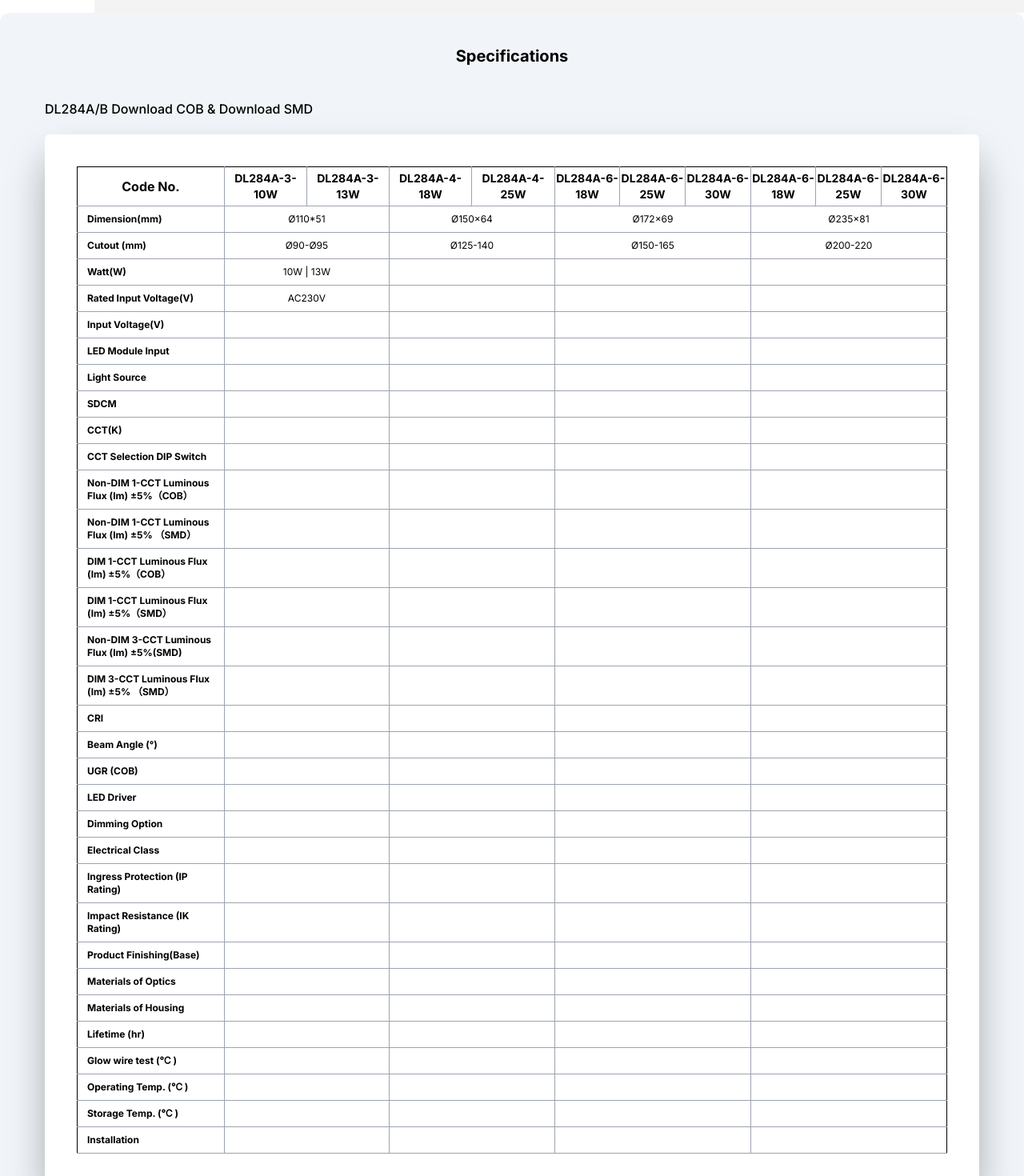
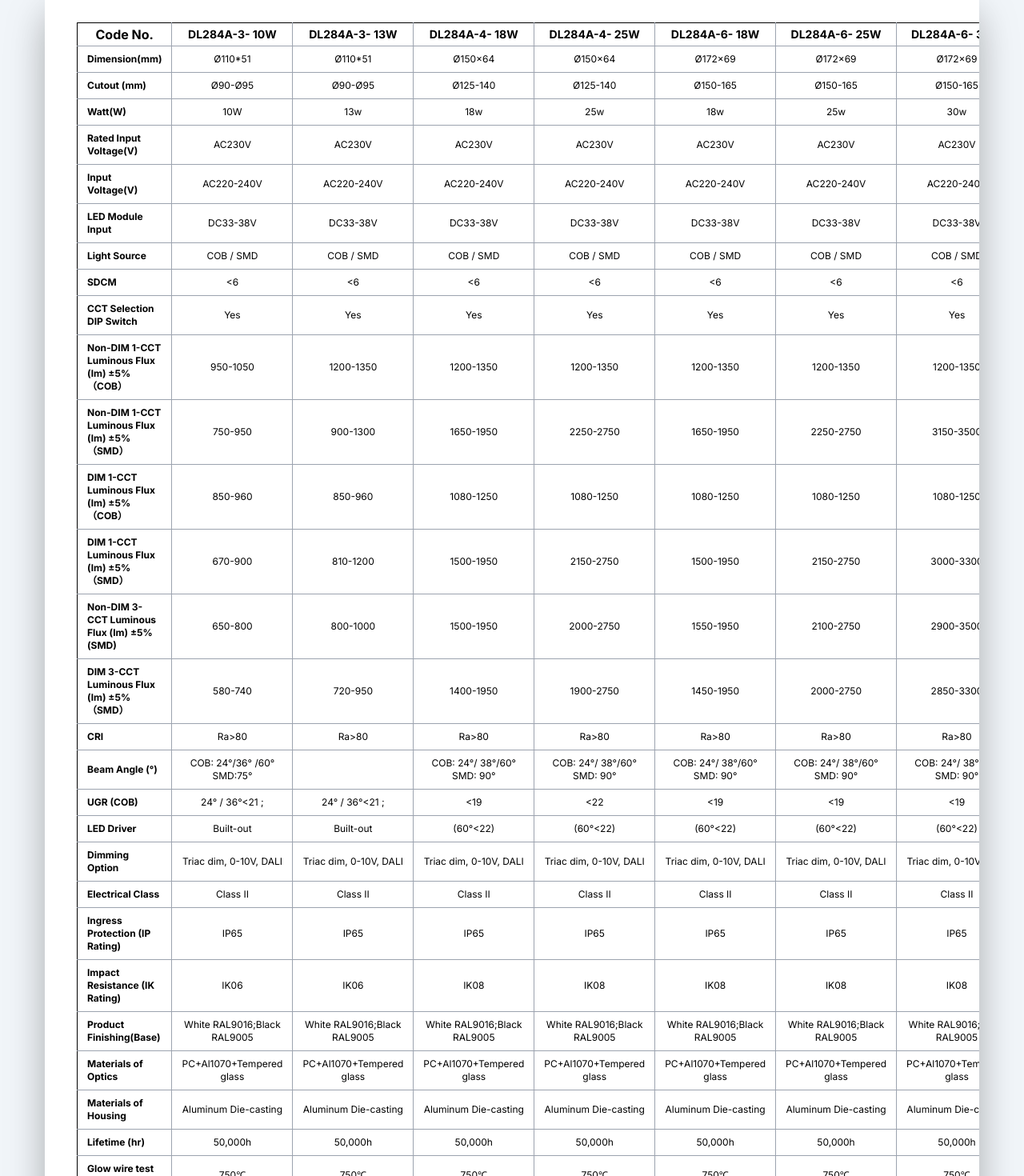
Before and after one commit to muthamizhyadav/auras-front, a React (Vite) app: page /products/indoorlights in a window 1280 px wide. Shown: the part 940-2410 px from the top of the page at 80% size. Built offline with nearby package versions, Linux system fonts and the light colour scheme.

Commit message:
indoor lights

```diff
--- a/src/components/Products/Indoorlights.jsx
+++ b/src/components/Products/Indoorlights.jsx
@@ -18,123 +18,438 @@ import overview from "../../assets/indoor light.png";
 import overview1 from "../../assets/overview (2).jpeg";
 
 const Indoorlights = () => {
-  React.useEffect(() => {
-    window.scrollTo(0, 0);
-  }, []);
+  // React.useEffect(() => {
+  //   window.scrollTo(0, 0);
+  // }, []);
   const Specification = [
     {
       title: "",
       name: "Dimension(mm)",
       spec1: "Ø110*51",
-      spec2: "Ø150x64",
-      spec3: "Ø172x69",
-      spec4:"Ø235x81"
+      spec2:"Ø110*51",
+      spec3: "Ø150x64",
+      spec4:"Ø150x64",
+      spec5: "Ø172x69",
+      spec6:"Ø172x69",
+      spec7:"Ø172x69",
+      spec8:"Ø235x81",
+      spec9:"Ø235x81",
+      spec10:"Ø235x81",
     },
     {
       title: "",
       name: "Cutout (mm)",
       spec1: "Ø90-Ø95",
-      spec2: "Ø125-140",
-      spec3: "Ø150-165",
-      spec4:"Ø200-220"
+      spec2:"Ø90-Ø95",
+      spec3: "Ø125-140",
+      spec4:"Ø125-140",
+      spec5: "Ø150-165",
+      spec6:"Ø150-165",
+      spec7:"Ø150-165",
+      spec8:"Ø200-220",
+      spec9:"Ø200-22",
+      spec10:"Ø200-22",
     },
     {
       title: "",
       name: "Watt(W)",
-      spec1: "10W | 13W",
-      spec2: "",
-      spec3: "",
-      spec4:""
+      spec1: "10W",
+      spec2:"13w",
+      spec3:"18w",
+      spec4:"25w",
+      spec5:"18w",
+      spec6:"25w",
+      spec7:"30w",
+      spec8:"18w",
+      spec9:"25w",
+      spec10:"35w",
     },
     {
       title: "",
       name: "Rated Input Voltage(V)",
       spec1: "AC230V",
-      spec2: "",
-      spec3: "",
-      spec4:""
+      spec2: "AC230V",
+      spec3: "AC230V",
+      spec4:"AC230V",
+      spec5:"AC230V",
+      spec6:"AC230V",
+      spec7:"AC230V",
+      spec8:"AC230V",
+      spec9:"AC230V",
+      spec10:"AC230V",
+
     },
 
-    { title: "", name: "Input Voltage(V)",  },
+    {
+      title: "",
+      name: "Input Voltage(V)",
+      spec1:"AC220-240V",
+      spec2: "AC220-240V",
+      spec3: "AC220-240V",
+      spec4:"AC220-240V",
+      spec5:"AC220-240V",
+      spec6:"AC220-240V",
+      spec7:"AC220-240V",
+      spec8:"AC220-240V",
+      spec9:"AC220-240V",
+      spec10:"AC220-240V",
+    },
     {
       title: "",
       name: "LED Module Input",
+      spec1:"DC33-38V",
+      spec2: "DC33-38V",
+      spec3: "DC33-38V",
+      spec4:"DC33-38V",
+      spec5:"DC33-38V",
+      spec6:"DC33-38V",
+      spec7:"DC33-38V",
+      spec8:"DC33-38V",
+      spec9:"DC33-38V",
+      spec10:"DC33-38V",
     },
-    { title: "", name: "Light Source", },
+    {
+      title: "",
+      name: "Light Source",
+      spec1:"COB / SMD",
+      spec2: "COB / SMD",
+      spec3: "COB / SMD",
+      spec4:"COB / SMD",
+      spec5:"COB / SMD",
+      spec6:"COB / SMD",
+      spec7:"COB / SMD",
+      spec8:"COB / SMD",
+      spec9:"COB / SMD",
+      spec10:"COB / SMD",
+    },
 
-    { name: "SDCM", },
+    {
+      name: "SDCM",
+      spec1:"<6",
+      spec2: "<6",
+      spec3: "<6",
+      spec4:"<6",
+      spec5:"<6",
+      spec6:"<6",
+      spec7:"<6",
+      spec8:"<6",
+      spec9:"<6",
+      spec10:"<6",
+    },
 
-    { name: "CCT(K)",},
+    // {
+    //   name: "CCT(K)",
+    //   spec1:"COB:1-CCT: 2700K/3000K/4000K/5000K",
+    //   spec2: "COB:1-CCT: 2700K/3000K/4000K/5000K",
+    //   spec3: "COB:1-CCT: 2700K/3000K/4000K/5000K",
+    //   spec4:"COB:1-CCT: 2700K/3000K/4000K/5000K",
+    //   spec5:"COB:1-CCT: 2700K/3000K/4000K/5000K",
+    //   spec6:"COB:1-CCT: 2700K/3000K/4000K/5000K",
+    //   spec7:"COB:1-CCT: 2700K/3000K/4000K/5000K",
+    //   spec8:"COB:1-CCT: 2700K/3000K/4000K/5000K",
+    //   spec9:"COB:1-CCT: 2700K/3000K/4000K/5000K",
+    //   spec10:"COB:1-CCT: 2700K/3000K/4000K/5000K",
+    // },
 
     {
       name: "CCT Selection DIP Switch",
+      spec1:"Yes",
+      spec2: "Yes",
+      spec3: "Yes",
+      spec4:"Yes",
+      spec5:"Yes",
+      spec6:"Yes",
+      spec7:"Yes",
+      spec8:"Yes",
+      spec9:"Yes",
+      spec10:"Yes",
     },
     {
       name:"Non-DIM 1-CCT Luminous Flux (lm) ±5%（COB）",
+      spec1:"950-1050",
+      spec2:"950-1050",
+      spec2: "1200-1350",
+      spec3: "1200-1350",
+      spec4:"1200-1350",
+      spec5:"1200-1350",
+      spec6:"1200-1350",
+      spec7:"1200-1350",
+      spec8:"1200-1350",
+      spec9:"1200-1350",
+      spec10:"1200-1350",
     },
     {
       name:"Non-DIM 1-CCT Luminous Flux (lm) ±5% （SMD）",
+      spec1:"750-950",
+      spec2:"900-1300",
+      spec3:"1650-1950",
+      spec4:"2250-2750",
+      spec5:"1650-1950",
+      spec6:"2250-2750",
+      spec7:"3150-3500",
+      spec8:"1650-1950",
+      spec9:"2250-2750",
+      spec10:"3150-3850",
     },
 
     {
       name:"DIM 1-CCT Luminous Flux (lm) ±5%（COB）",
+      spec1:"850-960",
+      spec2:"850-960",
+      spec3:"1080-1250",
+      spec4:"1080-1250",
+      spec5:"1080-1250",
+      spec6:"1080-1250",
+      spec7:"1080-1250",
+      spec8:"1080-1250",
+      spec9:"1080-1250",
+      spec10:"1080-1250",
     },
     {
       name:"DIM 1-CCT Luminous Flux (lm) ±5%（SMD）",
+      spec1:"670-900",
+      spec2:"810-1200",
+      spec3:"1500-1950",
+      spec4:"2150-2750",
+      spec5:"1500-1950",
+      spec6:"2150-2750",
+      spec7:"3000-3300",
+      spec8:"1500-1950",
+      spec9:"2150-2750",
+      spec10:"3000-3650",
     },
     {
       name:"Non-DIM 3-CCT Luminous Flux (lm) ±5%(SMD)",
+      spec1:"650-800",
+      spec2:"800-1000",
+      spec3:"1500-1950",
+      spec4:"2000-2750",
+      spec5:"1550-1950",
+      spec6:"2100-2750",
+      spec7:"2900-3500",
+      spec8:"1650-1950",
+      spec9:"2250-2750",
+      spec10:"3150-3850",
     },
     {
       name:"DIM 3-CCT Luminous Flux (lm) ±5% （SMD）",
+      spec1:"580-740",
+      spec2:"720-950",
+      spec3:"1400-1950",
+      spec4:"1900-2750",
+      spec5:"1450-1950",
+      spec6:"2000-2750",
+      spec7:"2850-3300",
+      spec8:"1500-1950",
+      spec9:"2150-2750",
+      spec10:"3000-3650",
     },
     {
       name:"CRI",
+      spec1:"Ra>80",
+      spec2:"Ra>80",
+      spec3:"Ra>80",
+      spec4:"Ra>80",
+      spec5:"Ra>80",
+      spec6:"Ra>80",
+      spec7:"Ra>80",
+      spec8:"Ra>80",
+      spec9:"Ra>80",
+      spec10:"Ra>80",
     },
     {
       name:"Beam Angle (°)",
+      spec1:"COB: 24°/36° /60° SMD:75°",
+      spec3:"COB: 24°/ 38°/60°    SMD: 90°",
+      spec4:"COB: 24°/ 38°/60°    SMD: 90°",
+      spec5:"COB: 24°/ 38°/60°    SMD: 90°",
+      spec6:"COB: 24°/ 38°/60°    SMD: 90°",
+      spec7:"COB: 24°/ 38°/60°    SMD: 90°",
+      spec8:"COB: 24°/ 38°/60°    SMD: 90°",
+      spec9:"COB: 24°/ 38°/60°    SMD: 90°",
+      spec10:"COB: 24°/ 38°/60°    SMD: 90°",
     },
     {
       name:"UGR (COB)",
+      spec1:"24° / 36°<21 ;",
+      spec2:"24° / 36°<21 ;",
+      spec3:"<19",
+      spec4:"<22",
+      spec5:"<19",
+      spec6:"<19",
+      spec7:"<19",
+      spec8:"<19",
+      spec10:"<19",
     },
     {
       name:"LED Driver",
+      spec1:"Built-out",
+      spec2:"Built-out",
+      spec3:"	(60°<22)",
+      spec4:"(60°<22)",
+      spec5:"(60°<22)",
+      spec6:"(60°<22)",
+      spec7:"(60°<22)",
+      spec8:"(60°<22)",
+      spec9:"(60°<22)",
+      spec10:"(60°<22)",
     },
     {
       name:"Dimming  Option",
+      spec1:"Triac dim, 0-10V, DALI",
+      spec2:"Triac dim, 0-10V, DALI",
+      spec3:"	Triac dim, 0-10V, DALI",
+      spec4:"Triac dim, 0-10V, DALI",
+      spec5:"Triac dim, 0-10V, DALI",
+      spec6:"Triac dim, 0-10V, DALI",
+      spec7:"Triac dim, 0-10V, DALI",
+      spec8:"Triac dim, 0-10V, DALI",
+      spec9:"Triac dim, 0-10V, DALI",
+      spec10:"Triac dim, 0-10V, DALI",
+
     },
     {
       name:"Electrical Class",
+      spec1:"Class II",
+      spec2:"Class II",
+      spec3:"	Class II",
+      spec4:"Class II",
+      spec5:"Class II",
+      spec6:"Class II",
+      spec7:"Class II",
+      spec8:"Class II",
+      spec9:"Class II",
+      spec10:"Class II",
     },
     {
       name:"Ingress Protection (IP Rating)",
+      spec1:"IP65",
+      spec2:"IP65",
+      spec3:"	IP65",
+      spec4:"IP65",
+      spec5:"IP65",
+      spec6:"IP65",
+      spec7:"IP65",
+      spec8:"IP65",
+      spec9:"IP65",
+      spec10:"IP65",
     },
     {
       name:"Impact Resistance (IK Rating)",
+      spec1:"IK06",
+      spec2:"IK06",
+      spec3:"IK08",
+      spec4:"IK08",
+      spec5:"IK08",
+      spec6:"IK08",
+      spec7:"IK08",
+      spec8:"IK08",
+      spec9:"IK08",
+      spec10:"IK08",
     },
     {
       name:"Product Finishing(Base)",
+      spec1:"White  RAL9016;Black RAL9005",
+      spec2:"White  RAL9016;Black RAL9005",
+      spec3:"White  RAL9016;Black RAL9005",
+      spec4:"White  RAL9016;Black RAL9005",
+      spec5:"White  RAL9016;Black RAL9005",
+      spec6:"White  RAL9016;Black RAL9005",
+      spec7:"White  RAL9016;Black RAL9005",
+      spec8:"White  RAL9016;Black RAL9005",
+      spec9:"White  RAL9016;Black RAL9005",
+      spec10:"White  RAL9016;Black RAL9005",
     },
     {
       name:"Materials of Optics",
+      spec1:"PC+Al1070+Tempered glass",
+      spec2:"PC+Al1070+Tempered glass",
+      spec3:"PC+Al1070+Tempered glass",
+      spec4:"PC+Al1070+Tempered glass",
+      spec5:"PC+Al1070+Tempered glass",
+      spec6:"PC+Al1070+Tempered glass",
+      spec7:"PC+Al1070+Tempered glass",
+      spec8:"PC+Al1070+Tempered glass",
+      spec9:"PC+Al1070+Tempered glass",
+      spec10:"PC+Al1070+Tempered glass",
     },
     {
       name:"Materials of Housing",
+      spec1:"Aluminum Die-casting",
+      spec2:"Aluminum Die-casting",
+      spec3:"Aluminum Die-casting",
+      spec4:"Aluminum Die-casting",
+      spec5:"Aluminum Die-casting",
+      spec6:"Aluminum Die-casting",
+      spec7:"Aluminum Die-casting",
+      spec8:"Aluminum Die-casting",
+      spec9:"Aluminum Die-casting",
+      spec10:"Aluminum Die-casting",
     },
     {
       name:"Lifetime (hr)",
+      spec1:"50,000h",
+      spec2:"50,000h",
+      spec3:"50,000h",
+      spec4:"50,000h",
+      spec5:"50,000h",
+      spec6:"50,000h",
+      spec7:"50,000h",
+      spec8:"50,000h",
+      spec9:"50,000h",
+      spec10:"50,000h",
     },
     {
       name:"Glow wire test (℃ )",
+      spec1:"750℃",
+      spec2:"750℃",
+      spec3:"750℃",
+      spec4:"750℃",
+      spec5:"750℃",
+      spec6:"750℃",
+      spec7:"750℃",
+      spec8:"750℃",
+      spec9:"750℃",
+      spec10:"750℃",
     },
     {
       name:"Operating Temp. (℃ )",
+      spec1:"-20℃ ~45℃",
+      spec2:"-20℃ ~45℃",
+      spec3:"-20℃ ~45℃",
+      spec4:"-20℃ ~45℃",
+      spec5:"-20℃ ~45℃",
+      spec6:"-20℃ ~45℃",
+      spec7:"-20℃ ~45℃",
+      spec8:"-20℃ ~45℃",
+      spec9:"-20℃ ~45℃",
+      spec10:"-20℃ ~45℃",
     },
     {
       name:"Storage Temp. (℃ )",
+      spec1:"-20℃ ~65℃",
+      spec2:"-20℃ ~65℃",
+      spec3:"-20℃ ~65℃",
+      spec4:"-20℃ ~65℃",
+      spec5:"-20℃ ~65℃",
+      spec6:"-20℃ ~65℃",
+      spec7:"-20℃ ~65℃",
+      spec8:"-20℃ ~65℃",
+      spec9:"-20℃ ~65℃",
+      spec10:"-20℃ ~65℃",
     },
     {
       name:"Installation",
+      spec1:"Recessed",
+      spec2:"Recessed",
+      spec3:"Recessed",
+      spec4:"Recessed",
+      spec5:"Recessed",
+      spec6:"Recessed",
+      spec7:"Recessed",
+      spec8:"Recessed",
+      spec9:"Recessed",
+      spec10:"Recessed",
     },
   ];
 
@@ -144,13 +459,13 @@ const Indoorlights = () => {
     },
     rows: {
       style: {
-        minHeight: "25px", // override the row height
+        minHeight: "25px",
         minWidth: "800px",
       },
     },
     headCells: {
       style: {
-        paddingLeft: "8px", // override the cell padding for head cells
+        paddingLeft: "8px",
         paddingRight: "8px",
         backgroundColor: "",
         color: "#fff",
@@ -158,7 +473,7 @@ const Indoorlights = () => {
     },
     cells: {
       style: {
-        paddingLeft: "8px", // override the cell padding for data cells
+        paddingLeft: "8px",
         paddingRight: "8px",
         paddingTop: "10px",
         width: "10px",
@@ -168,266 +483,6 @@ const Indoorlights = () => {
     },
   };
 
-  // const Specification = [
-  //   {
-  //     name:"DL284A-3-10W",
-  //     watt: "10w",
-  //     size: "Ø110*51",
-  //     cutout: "Ø90-Ø95",
-  //     lumen: "1050lm",
-  //     nw: "0.34",
-  //     qty: "30pcs",
-  //   },
-  //   {
-  //     name: "DL284A-3-13W",
-  //     watt: "13w",
-  //     cutout: "Ø90-Ø95",
-  //     size: "Ø110*51",
-  //     lumen: "1350lm",
-  //     nw: "0.34",
-  //     qty: "30pcs",
-  //   },
-  //   {
-  //     name: "DL284A-4-18W",
-  //     watt: "18w",
-  //     size: "Ø150*64/Ø145*82",
-  //     cutout: "Ø125-140/Ø125-135",
-  //     lumen: "1950lm",
-  //     nw: "0.62/0.72",
-  //     qty: "12pcs",
-  //   },
-  //   {
-  //     name: "DL284A-4-25W",
-  //     watt: "25w",
-  //     cutout: "Ø125-140/Ø125-135",
-  //     size: "Ø150*64/Ø145*82",
-  //     lumen: "2750lm",
-  //     nw: "0.62/0.72",
-  //     qty: "12pcs",
-  //   },
-  //   {
-  //     name: "DL284A-6-18W",
-  //     watt: "18w",
-  //     size: "Ø172*69/Ø172*69",
-  //     cutout: "Ø150-165/Ø150-160",
-  //     lumen: "1950lm",
-  //     nw: "0.79/0.90",
-  //     qty: "12pcs",
-  //   },
-  //   {
-  //     name: "DL284A-6-25W",
-  //     watt: "25w",
-  //     size: "Ø172*69/Ø172*69",
-  //     cutout: "Ø150-165/Ø150-160",
-  //     lumen: "2750lm",
-  //     nw: "0.79/0.90",
-  //     qty: "12pcs",
-  //   },
-  //   {
-  //     name: "DL284A-6-30W",
-  //     watt: "30w",
-  //     size: "Ø172*69/Ø172*69",
-  //     lumen: "3500lm",
-  //     cutout: "Ø150-165/Ø150-160",
-  //     nw: "0.79/0.90",
-  //     qty: "12pcs",
-  //   },
-  //   {
-  //     name: "DL284A-8-18W",
-  //     watt: "18w",
-  //     size: "Ø235*81/Ø220*104",
-  //     cutout: "Ø200-220/Ø200-210",
-  //     lumen: "1950lm",
-  //     nw: "1.27/1.45",
-  //     qty: "6pcs",
-  //   },
-  //   {
-  //     name: "DL284A-8-25W",
-  //     watt: "25w",
-  //     cutout:"Ø200-220/Ø200-210",
-  //     size: "Ø235*81/Ø220*104",
-  //     lumen: "2750lm",
-  //     nw: "1.27/1.45",
-  //     qty: "6pcs",
-  //   },
-  //   {
-  //     name: "DL284A-8-35W",
-  //     watt: "35w",
-  //     cutout: "Ø200-220/Ø200-210",
-  //     size: "Ø235*81/Ø220*104",
-  //     lumen: "3850lm",
-  //     nw: "1.27/1.45",
-  //     qty: "6pcs",
-  //   },
-  // ];
-  // const Specification2 = [
-  //   {
-  //     name:"DL284A-3-10W",
-  //     watt: "10w",
-  //     size: "Ø110*51",
-  //     cutout: "Ø90-Ø95",
-  //     lumen: "1050lm",
-  //     nw: "0.34",
-  //     qty: "30pcs",
-  //   },
-  //   {
-  //     name: "DL284A-3-13W",
-  //     watt: "13w",
-  //     cutout: "Ø90-Ø95",
-  //     size: "Ø110*51",
-  //     lumen: "1350lm",
-  //     nw: "0.34",
-  //     qty: "30pcs",
-  //   },
-  //   {
-  //     name: "DL284A-4-18W",
-  //     watt: "18w",
-  //     size: "Ø150*64",
-  //     cutout: "Ø125-140",
-  //     lumen: "1950lm",
-  //     nw: "0.62",
-  //     qty: "12pcs",
-  //   },
-  //   {
-  //     name: "DL284A-4-25W",
-  //     watt: "25w",
-  //     cutout: "Ø125-140",
-  //     size: "Ø150*64",
-  //     lumen: "2750lm",
-  //     nw: "0.62",
-  //     qty: "12pcs",
-  //   },
-  //   {
-  //     name: "DL284A-6-18W",
-  //     watt: "18w",
-  //     size: "Ø172*69",
-  //     cutout: "Ø150-165",
-  //     lumen: "1950lm",
-  //     nw: "0.79",
-  //     qty: "12pcs",
-  //   },
-  //   {
-  //     name: "DL284A-6-25W",
-  //     watt: "25w",
-  //     size: "Ø172*69",
-  //     cutout: "Ø150-165",
-  //     lumen: "2750lm",
-  //     nw: "0.79",
-  //     qty: "12pcs",
-  //   },
-  //   {
-  //     name: "DL284A-6-30W",
-  //     watt: "30w",
-  //     size: "Ø172*69",
-  //     lumen: "3500lm",
-  //     cutout: "Ø200-220",
-  //     nw: "0.79",
-  //     qty: "12pcs",
-  //   },
-  //   {
-  //     name: "DL284A-8-18W",
-  //     watt: "18w",
-  //     size: "Ø235*81",
-  //     cutout: "Ø200-220",
-  //     lumen: "1950lm",
-  //     nw: "1.27",
-  //     qty: "6pcs",
-  //   },
-  //   {
-  //     name: "DL284A-8-25W",
-  //     watt: "25w",
-  //     cutout: "Ø200-220",
-  //     size: "Ø235*81",
-  //     lumen: "2750lm",
-  //     nw: "1.27",
-  //     qty: "6pcs",
-  //   },
-  //   {
-  //     name: "DL284A-8-35W",
-  //     watt: "35w",
-  //     cutout: "Ø200-220",
-  //     size: "Ø235*81",
-  //     lumen: "3850lm",
-  //     nw: "1.27",
-  //     qty: "6pcs",
-  //   },
-  // ];
-  // const columns = [
-  //   {
-  //     name: (
-  //       <h1 className="text-black  lg:pl-10   py-1 text-[12px] font-medium">Code No.</h1>
-  //     ),
-  //     selector: (row) => row.name,
-  //   },
-  //   {
-  //     name: (
-  //       <h1 className="text-black  py-1 text-[12px] font-medium">DL284A-3- 10W</h1>
-  //     ),
-  //     selector: (row) => row.watt,
-  //   },
-  //   {
-  //     name:(<h1 className="text-black py-1 text-[12px] font-medium">DL284A-3- 13W</h1>),
-  //     selector: (row) => row.size,
-  //   },
-  //   {
-  //     name:(<h1 className="text-black  py-1 text-[12px] font-medium">Cut-Out(mm)</h1>),
-  //     selector: (row) => row.cutout,
-  //   },
-  //   {
-  //     name:(<h1 className="text-black  py-1 text-[12px] font-medium">Lumens(±5%)</h1>),
-  //     selector: (row) => row.lumen,
-  //   },
-  //   {
-  //     name:(<h1 className="text-black  py-1 text-[12px] font-medium">N.W/pc(kgs)</h1>),
-  //     selector: (row) => row.nw,
-  //   },
-  //   {
-  //     name:(<h1 className="text-black  py-1 text-[12px] font-medium">Q'ty/CTN</h1>),
-  //     selector: (row) => row.qty,
-
-  //   },
-  // ];
-
-  // const customStyles = {
-  //   th: {
-  //     style: {},
-  //   },
-  //   rows: {
-  //     style: {
-  //       minHeight: "30px", // override the row height
-  //       minWidth: "800px",
-  //       evenRow: {
-  //           backgroundColor: 'lightgrey',
-  //         },
-  //     },
-  //   },
-  //   headCells: {
-  //     style: {
-
-  //       backgroundColor: "",
-  //       color: "#fff",
-  //       borderBottom:"1px solid black"
-
-  //     },
-  //   },
-  //   cells: {
-  //     style: {
-  //       padding: "15px",
-  //       width: "10px",
-  //       height: "0px",
-  //       color: "#364353",
-
-  //     },
-  //   },
-  // };
-  // const conditionalRowStyles = [
-  //   {
-  //     when: (row) => row.index % 2 === 0,
-  //     style: {
-  //       backgroundColor: "solid gray",
-  //     },
-  //   },
-  // ];
 
   const bgimages = [Indoor1, Indoor2, indoor3, indoor4];
 
@@ -543,7 +598,7 @@ const Indoorlights = () => {
                   alt=""
                   className=" pt-1 md:block hidden xl:w-[90%] h-10"
                 />
-                <div className="text-xs  lg:text-[13px]  leading-loose md:leading-8 text-[#666666] lg:pl-[21%] md:pl-10 p-4">
+                <div className="text-xs  lg:text-[13px]  leading-loose md:leading-5 text-[#666666] lg:pl-[21%] md:pl-10 p-4">
                   <p>
                     This downlight with traditional deep reflector which
                     provides a perfect combination of high lighting efficiency,
@@ -560,7 +615,7 @@ const Indoorlights = () => {
                   Features
                 </h3>
 
-                <div className="text-xs  lg:text-[13px]  leading-8 md:leading-8 text-[#666666] lg:pl-[24%] md:pl-10 pl-4 space-y-3">
+                <div className="text-xs  lg:text-[13px]  leading-8 md:leading-5 text-[#666666] lg:pl-[24%] md:pl-10 pl-4 space-y-3">
                   <ul className="list-disc">
                     <li>Tempered glass cover with high transmittance rate.</li>
                     <li>
@@ -580,7 +635,7 @@ const Indoorlights = () => {
                   </ul>
                 </div>
                 <div>
-                  <p className="text-xs lg:text-[13px] leading-8 md:leading-8 text-[#666666] lg:pl-[22%] md:pl-10 p-4">
+                  <p className="text-xs lg:text-[13px] leading-8 md:leading-5 text-[#666666] lg:pl-[22%] md:pl-10 p-4">
                     <span className="font-semibold text-black">
                       Application Areas:
                     </span>{" "}
@@ -613,10 +668,10 @@ const Indoorlights = () => {
                 DL284A/B Download COB & Download SMD
               </p>
             </div>
-            <div className="bg-white flex flex-col justify-center items-center rounded-md py-10 px-10 shadow-2xl drop-shadow-2xl ">
+            <div className="bg-white overflow-x-scroll flex flex-col justify-center items-center rounded-md py-10 px-10 shadow-2xl drop-shadow-2xl ">
               <table
                 style={customStyles}
-                className="border border-black sm:ml-0 ml-auto"
+                className="border border-black  ml-auto p-32 "
               >
                 <thead className="border-b border-gray-400">
                   <tr className="text-center ">
@@ -658,33 +713,62 @@ const Indoorlights = () => {
                   <tr key={index} className=" ">
                     <td
                       className={` border-r border-gray-400 text-xs border-b text-start font-semibold px-3 py-2`}
+
                     >
                       {item.name}
                     </td>
                     <td
-                      className={` border-r border-gray-400 text-xs border-b text-center px-3 py-2`}
-                      colSpan="2"
+                      className={`border-r border-gray-400 text-xs border-b text-center px-3 py-2`}
                     >
                       {item.spec1}
                     </td>
-
                     <td
-                      className={` border-r border-gray-400 text-xs border-b text-center px-3 py-2`}
-                      colSpan="2"
+                      className={` border-r border-gray-400 text-xs border-b text-center px-3 py-2 `}
                     >
                       {item.spec2}
                     </td>
+
                     <td
-                      className={`border-r border-gray-400 text-xs border-b text-center px-3 py-2`}
-                      colSpan="3"
+                      className={` border-r border-gray-400 text-xs border-b text-center px-3 py-2 `}
                     >
                       {item.spec3}
                     </td>
                     <td
-                      className={` border-gray-400 text-xs border-b text-center px-3 py-2`}
-                      colSpan="3"
+                      className={` border-r border-gray-400 text-xs border-b text-center px-3 py-2 `}
                     >
                       {item.spec4}
+                    </td>
+                    <td
+                      className={`border-r border-gray-400 text-xs border-b text-center px-3 py-2 `}
+                    >
+                      {item.spec5}
+                    </td>
+                    <td
+                      className={` border-r border-gray-400 text-xs border-b text-center px-3 py-2 `}
+                    >
+                      {item.spec6}
+                    </td>
+                    <td
+                      className={` border-r border-gray-400 text-xs border-b text-center px-3 py-2 `}
+                    >
+                      {item.spec7}
+                    </td>
+                    <td
+                      className={`border-r border-gray-400 text-xs border-b text-center px-3 py-2`}
+
+                    >
+                      {item.spec8}
+                    </td>
+                    <td
+                      className={`border-r border-gray-400 text-xs border-b text-center px-3 py-2`}
+
+                    >
+                      {item.spec9}
+                    </td>
+                    <td
+                      className={`border-r border-gray-400 text-xs border-b text-center px-3 py-2`}
+                    >
+                      {item.spec10}
                     </td>
                   </tr>
                 ))}
@@ -769,18 +853,18 @@ const Indoorlights = () => {
                 className="border border-black text-center overflow-auto "
               /> */}
             </div>
-            <p className="text-black font-medium py-5">
+            {/* <p className="text-black font-medium py-5">
               DL284C Download COB & Download SMD
             </p>
             <div className="bg-white flex flex-col justify-center items-center rounded-md py-10 px-10 shadow-2xl drop-shadow-2xl ">
-              {/* <DataTable
+              <DataTable
                 columns={columns}
                 data={Specification2}
                 customStyles={customStyles}
                 conditionalRowStyles={conditionalRowStyles}
                 className="border border-black text-center overflow-auto "
-              /> */}
-            </div>
+              />
+            </div> */}
           </div>
           <div className=" py-10 ">
             <p className="font-bold py-5 text-lg ">IP65 WATERPROOF</p>
```
